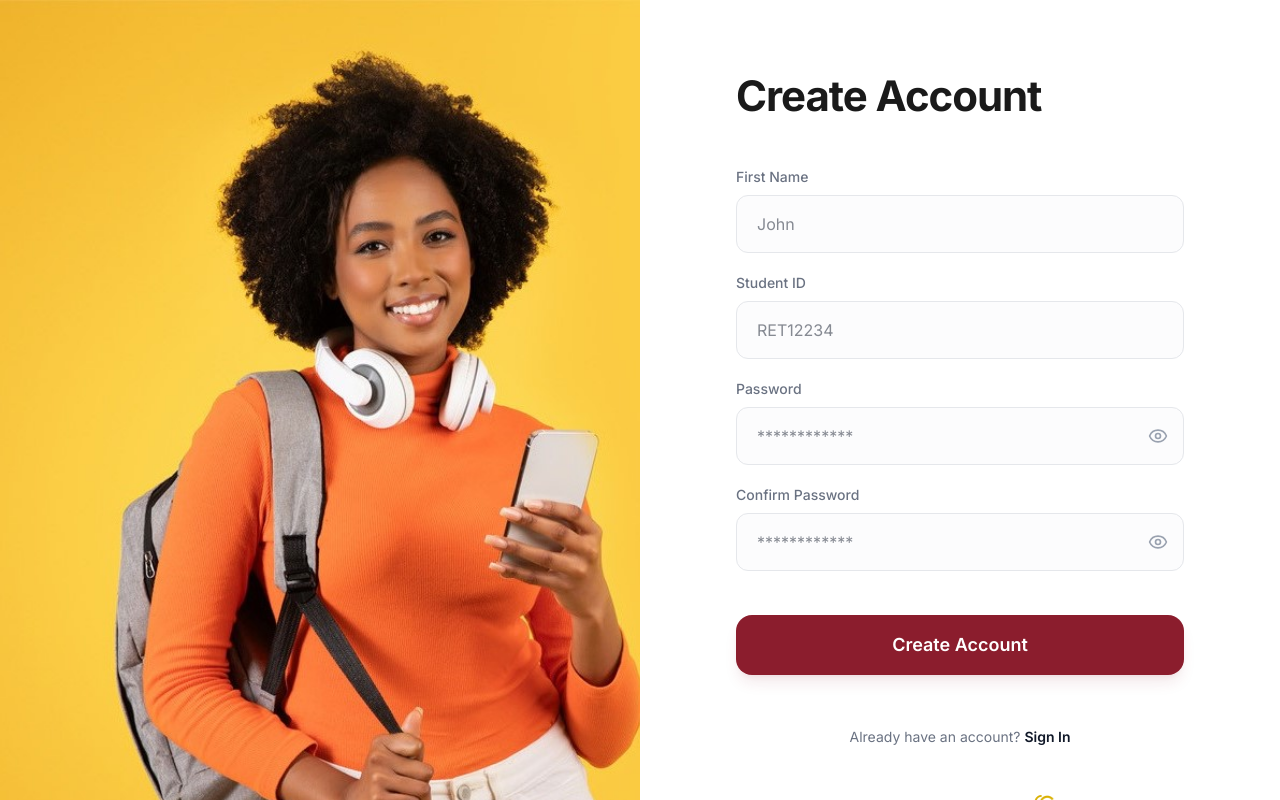
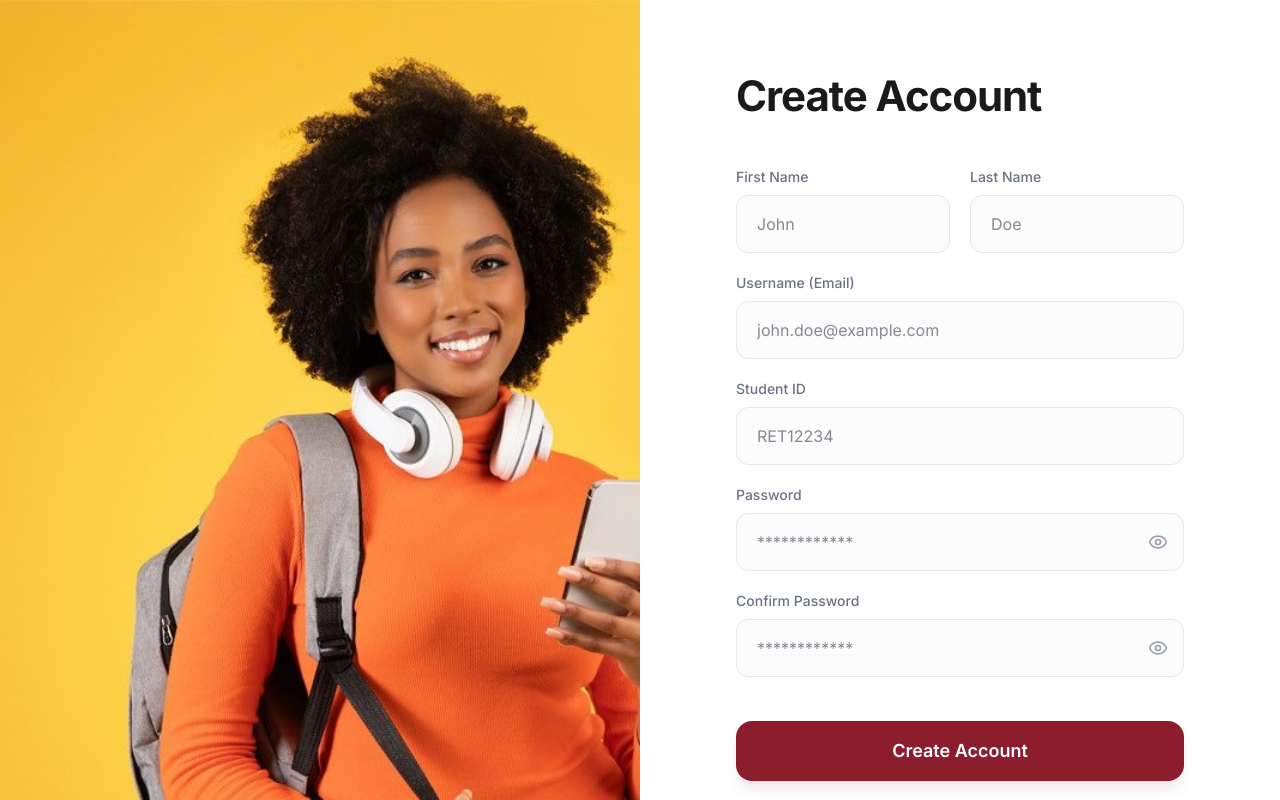
Before and after one commit to Sihas01/LearnX, a Next.js app: page /register in a window 1280 px wide. Shown: the top 800 px of the page. Built offline with nearby package versions, Linux system fonts and the light colour scheme.

Commit message:
add new fields to registration page

```diff
--- a/src/app/register/page.tsx
+++ b/src/app/register/page.tsx
@@ -21,11 +21,30 @@ export default function RegisterPage() {
                     <h1 className="mb-6 sm:mb-10 text-[32px] sm:text-[42px] font-bold tracking-tight text-[#1a1a1a]">Create Account</h1>
 
                     <form className="space-y-5">
+                        <div className="grid grid-cols-1 sm:grid-cols-2 gap-5">
+                            <div>
+                                <label className="mb-2 block text-sm font-medium text-gray-500">First Name</label>
+                                <input
+                                    type="text"
+                                    placeholder="John"
+                                    className="w-full rounded-xl border border-gray-200 bg-gray-50/50 px-5 py-4 text-gray-900 outline-none transition-all focus:border-[#8B1D2D]/50 focus:ring-4 focus:ring-[#8B1D2D]/5"
+                                />
+                            </div>
+                            <div>
+                                <label className="mb-2 block text-sm font-medium text-gray-500">Last Name</label>
+                                <input
+                                    type="text"
+                                    placeholder="Doe"
+                                    className="w-full rounded-xl border border-gray-200 bg-gray-50/50 px-5 py-4 text-gray-900 outline-none transition-all focus:border-[#8B1D2D]/50 focus:ring-4 focus:ring-[#8B1D2D]/5"
+                                />
+                            </div>
+                        </div>
+
                         <div>
-                            <label className="mb-2 block text-sm font-medium text-gray-500">First Name</label>
+                            <label className="mb-2 block text-sm font-medium text-gray-500">Username (Email)</label>
                             <input
-                                type="text"
-                                placeholder="John"
+                                type="email"
+                                placeholder="john.doe@example.com"
                                 className="w-full rounded-xl border border-gray-200 bg-gray-50/50 px-5 py-4 text-gray-900 outline-none transition-all focus:border-[#8B1D2D]/50 focus:ring-4 focus:ring-[#8B1D2D]/5"
                             />
                         </div>
```
